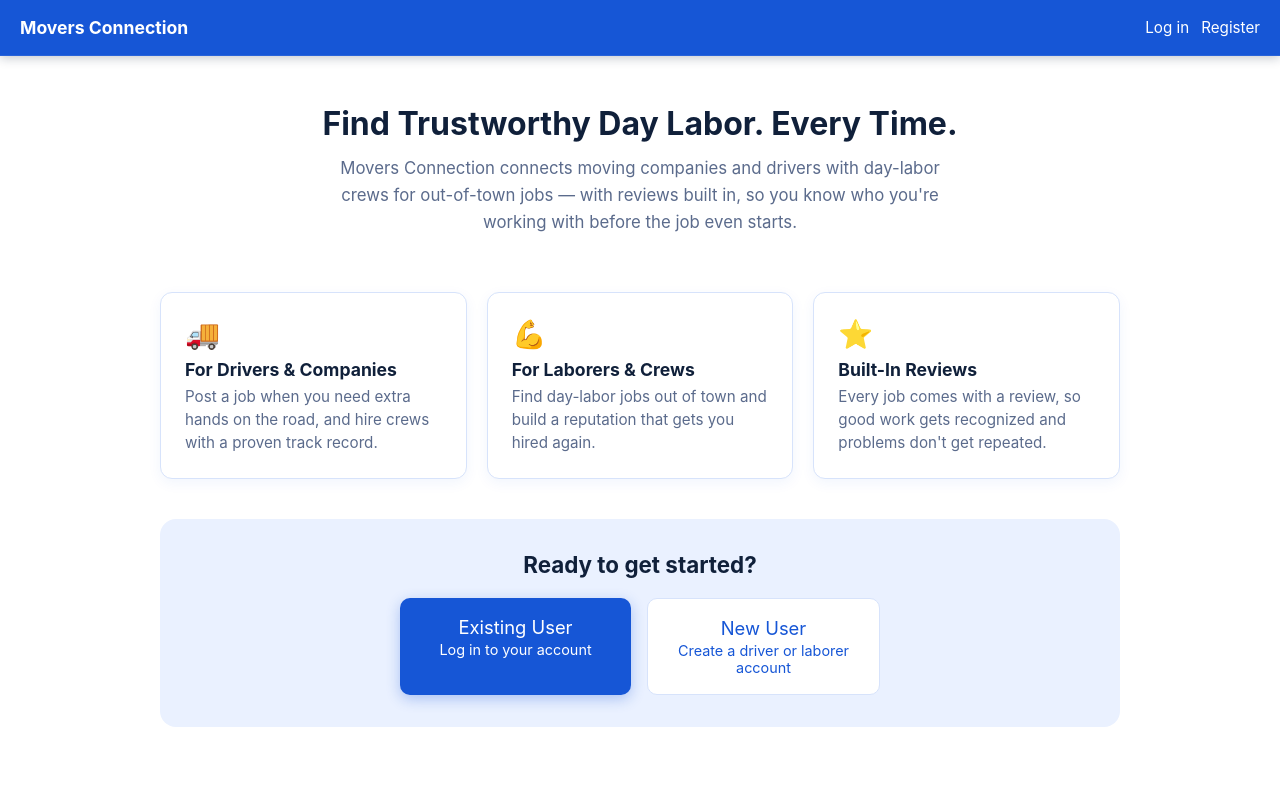
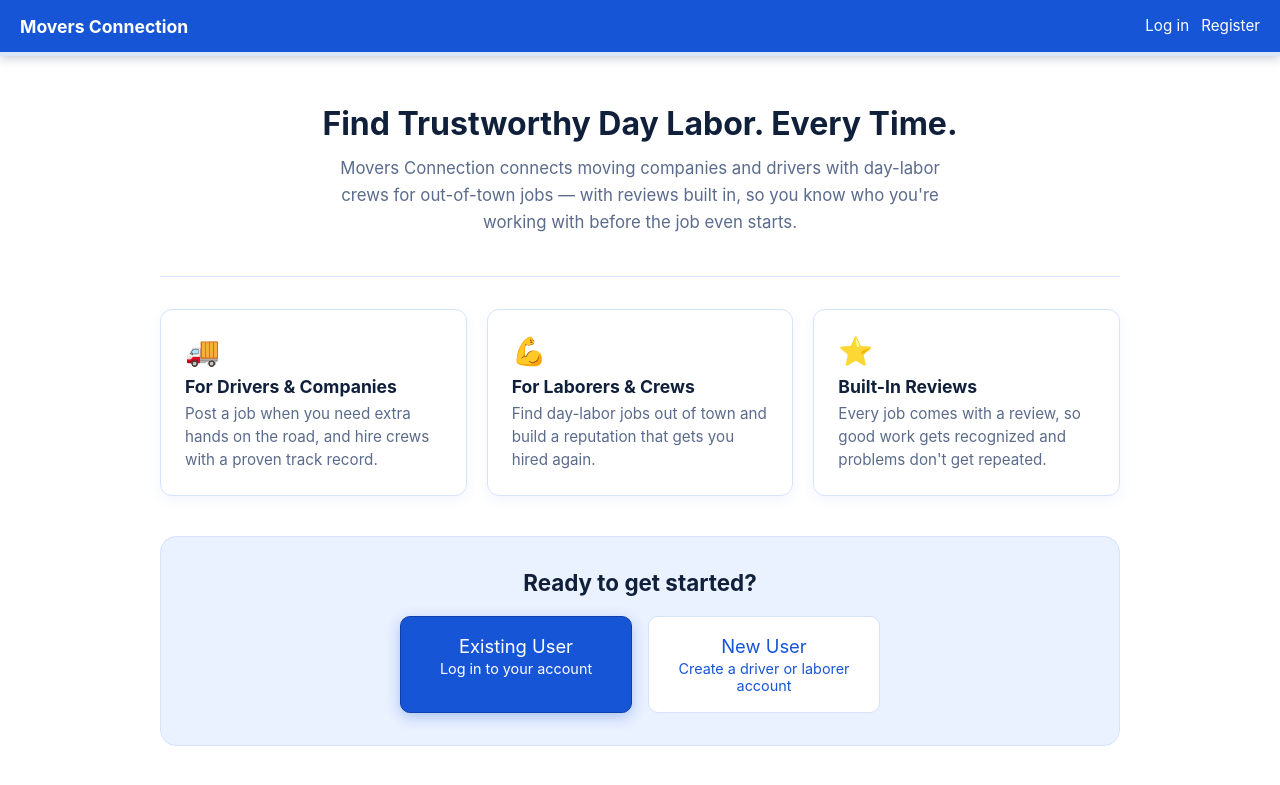
Before and after one commit to SolomonM8/Movers-Connection-Web-Application, a Django app: page / in a window 1280 px wide. Shown: the top 785 px of the page. Run offline with Django 5.2, Linux system fonts and the light colour scheme.

Commit message:
Add hard section outlines so boundaries are unambiguous
Nav gets a solid white bottom border (not just a shadow) so it never
blends into same-colored content below it. Choice/CTA buttons and the
CTA panel get explicit outlines, and a divider separates the hero from
the feature cards.

```diff
--- a/templates/base.html
+++ b/templates/base.html
@@ -38,7 +38,7 @@
       position: relative;
       z-index: 10;
       box-shadow: 0 2px 10px rgba(16, 32, 58, 0.25);
-      border-bottom: 1px solid rgba(255, 255, 255, 0.08);
+      border-bottom: 4px solid rgba(255, 255, 255, 0.85);
     }
 
     nav a.brand {
@@ -183,6 +183,7 @@
       padding: 2rem 1.5rem;
       text-align: center;
       transition: background 0.15s ease;
+      border: 2px solid var(--color-border);
     }
 
     .choice-option .choice-title {
@@ -198,19 +199,18 @@
     .choice-option.option-a {
       background: var(--color-primary);
       color: #fff;
+      border-color: var(--color-primary-dark);
     }
     .choice-option.option-a:hover { background: var(--color-primary-dark); }
 
     .choice-option.option-b {
       background: #fff;
       color: var(--color-primary);
-      border-top: 2px solid var(--color-border);
     }
     .choice-option.option-b:hover { background: var(--color-primary-light); }
 
     @media (min-width: 700px) {
       .choice-grid { flex-direction: row; }
-      .choice-option.option-b { border-top: none; border-left: 2px solid var(--color-border); }
     }
 
     /* Landing page: hero, feature cards, and call-to-action */
@@ -239,7 +239,8 @@
       display: grid;
       grid-template-columns: 1fr;
       gap: 1.25rem;
-      padding: 1rem 0 2.5rem;
+      padding: 2rem 0 2.5rem;
+      border-top: 1px solid var(--color-border);
     }
 
     .feature-card {
@@ -273,6 +274,7 @@
 
     .cta-section {
       background: var(--color-primary-light);
+      border: 1px solid var(--color-border);
       border-radius: 16px;
       padding: 2rem 1.5rem;
       margin-bottom: 3rem;
@@ -300,6 +302,7 @@
       text-decoration: none;
       padding: 1.1rem 1.5rem;
       border-radius: 10px;
+      border: 1px solid var(--color-border);
       transition: transform 0.15s ease, box-shadow 0.15s ease, background 0.15s ease;
     }
 
@@ -309,6 +312,7 @@
     .cta-option.option-a {
       background: var(--color-primary);
       color: #fff;
+      border-color: var(--color-primary-dark);
       box-shadow: 0 4px 14px rgba(22, 86, 214, 0.3);
     }
     .cta-option.option-a:hover {
```
